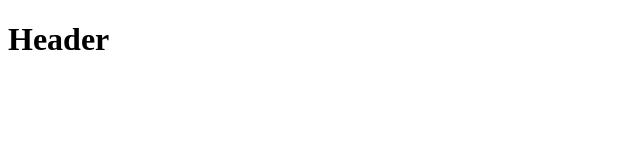
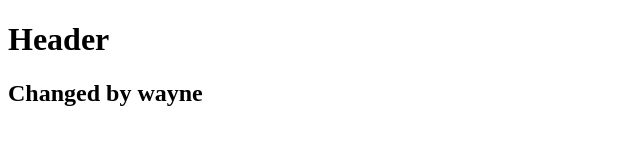
Before and after one commit to awanam/tonylieuearlytalent, a plain HTML site: page index.html in a window 1280 px wide. Shown: the whole page, without its empty margins (0-640 px from the left). Drawn offline with Linux system fonts and the light colour scheme.

Commit message:
Made changes

```diff
--- a/index.html
+++ b/index.html
@@ -5,5 +5,6 @@
 </head>
 <body>
 	<h1>Header</h1>
+	<h2>Changed by wayne</h2>
 </body>
 </html>
```
